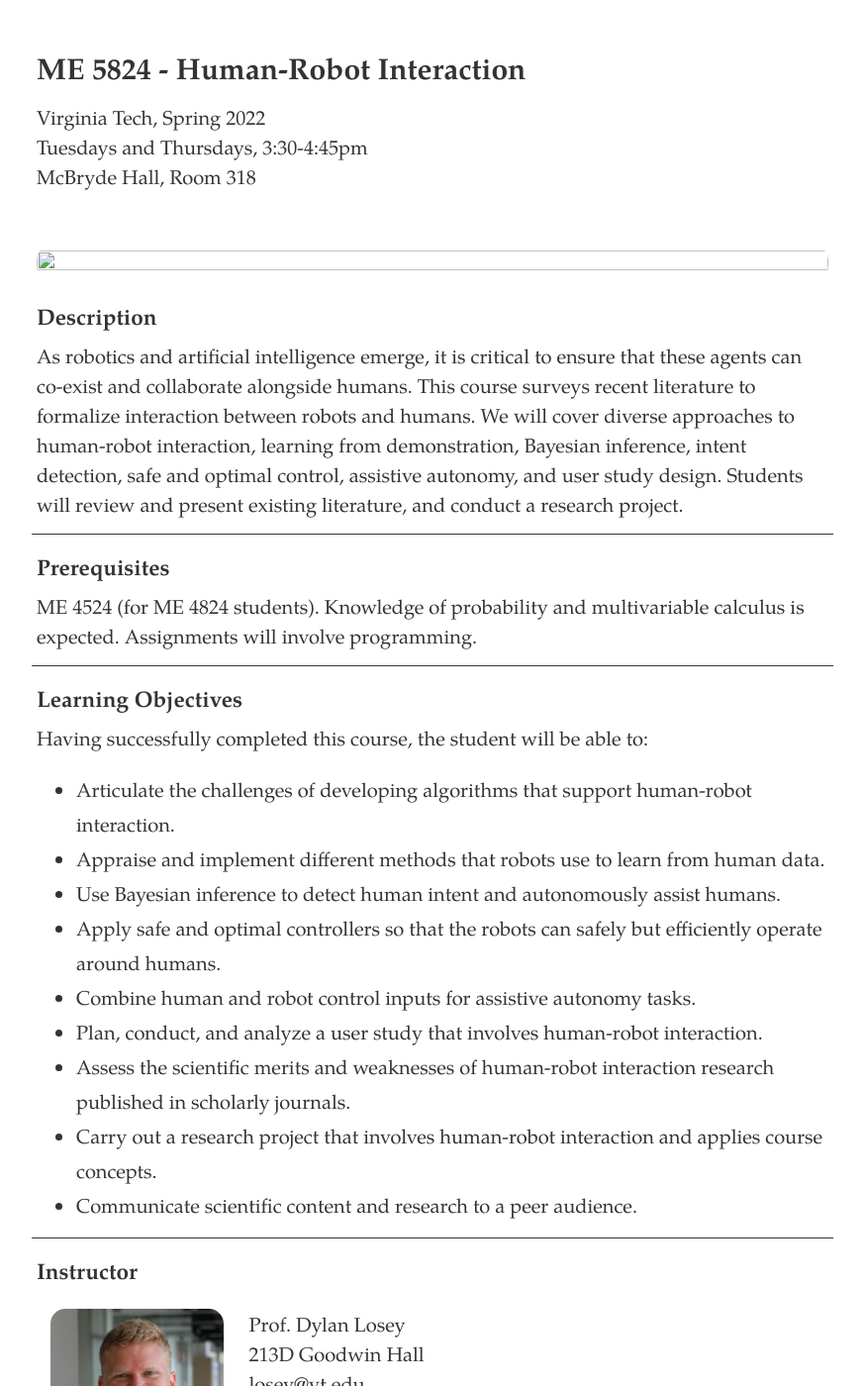
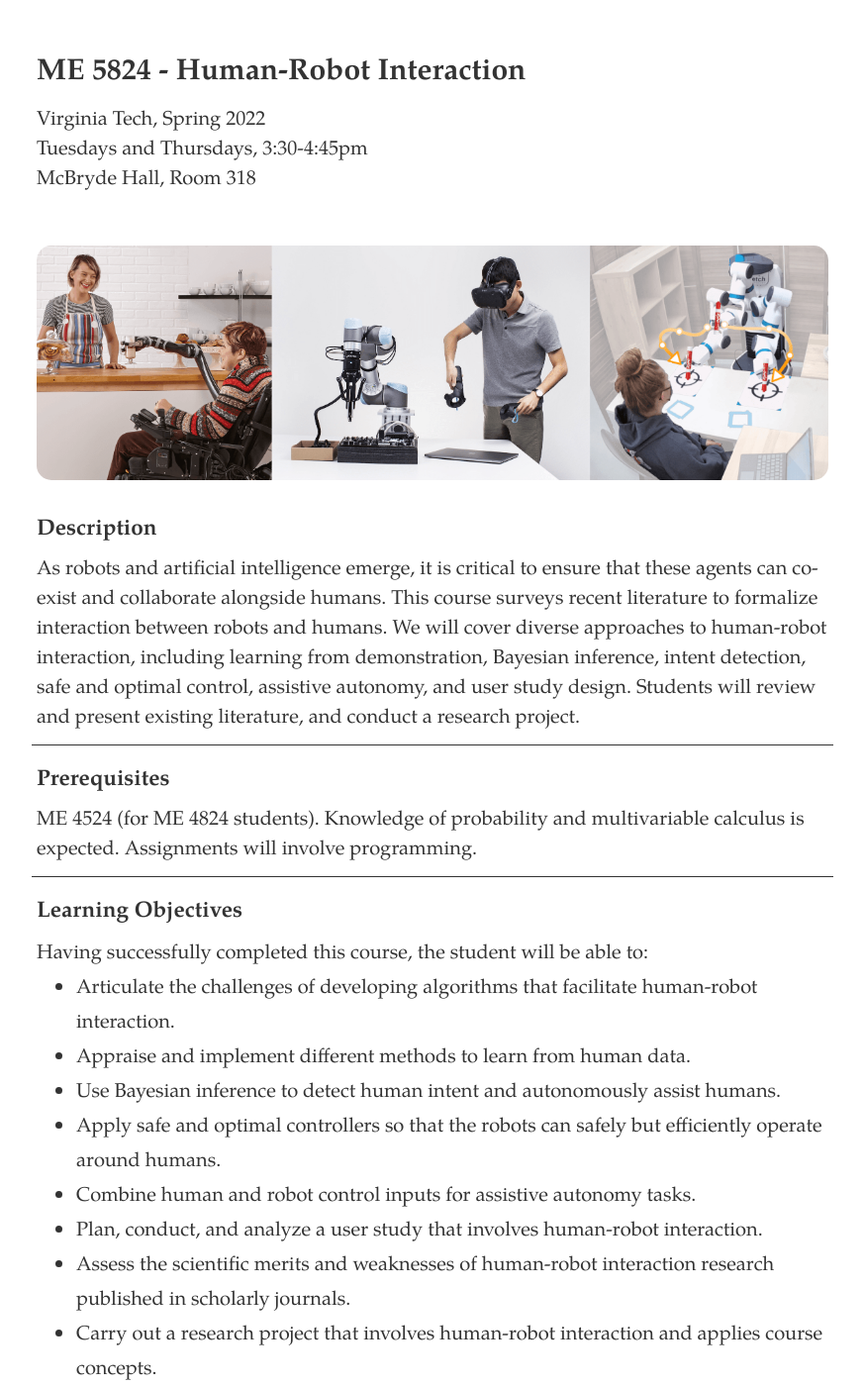
Before and after one commit to dylan-losey/dylan-losey.github.io, a Jekyll site: the page built from me5824-spring22.html, in a window 1280 px wide and 1400 px high. Shown: the whole window at 99% size, without its empty margins (203-1076 px from the left). Built offline with Jekyll 4.4.1, drawn with Linux system fonts in a browser that asks for light colours; nearby versions of some CDN libraries; some of the changed text lies outside the part shown.

Commit message:
adding spring course

```diff
--- a/me5824-spring22.html
+++ b/me5824-spring22.html
@@ -58,9 +58,9 @@ tags: me5824-spring2022
 
 <div>
   <h3>Description</h3>
-  <p>As robotics and artificial intelligence emerge, it is critical to ensure that these agents can co-exist and collaborate alongside humans.
+  <p>As robots and artificial intelligence emerge, it is critical to ensure that these agents can co-exist and collaborate alongside humans.
     This course surveys recent literature to formalize interaction between robots and humans.
-    We will cover diverse approaches to human-robot interaction, learning from demonstration, Bayesian inference, intent detection, safe and optimal control, assistive autonomy, and user study design.
+    We will cover diverse approaches to human-robot interaction, including learning from demonstration, Bayesian inference, intent detection, safe and optimal control, assistive autonomy, and user study design.
     Students will review and present existing literature, and conduct a research project.
   </p>
 </div>
@@ -74,10 +74,10 @@ tags: me5824-spring2022
 <hr>
 <div>
   <h3>Learning Objectives</h3>
-  <p>Having successfully completed this course, the student will be able to:</p>
+  Having successfully completed this course, the student will be able to:
   <ul>
-    <li>Articulate the challenges of developing algorithms that support human-robot interaction.</li>
-    <li>Appraise and implement different methods that robots use to learn from human data.</li>
+    <li>Articulate the challenges of developing algorithms that facilitate human-robot interaction.</li>
+    <li>Appraise and implement different methods to learn from human data.</li>
     <li>Use Bayesian inference to detect human intent and autonomously assist humans.</li>
     <li>Apply safe and optimal controllers so that the robots can safely but efficiently operate around humans.</li>
     <li>Combine human and robot control inputs for assistive autonomy tasks.</li>
@@ -113,7 +113,7 @@ tags: me5824-spring2022
   <h3>Textbooks</h3>
   <ul>
     <li><i>Artificial Intelligence: A Modern Approach</i> by Russell and Norvig, 2020. Download <a class="link" href="https://drive.google.com/file/d/1IROgJX9ukMIqqysIPEf9WHMDo6r79H7T/view?usp=sharing">here</a>.</li>
-    <li><i>Computational Human-Robot Interaction</i> by Thomaz, Hoffman, and Cakmak, 2016. Download <a class="link" href="https://drive.google.com/file/d/1DT0mz6uZQT3PVuwcL383XXATwzgL_w-_/view?usp=sharing">here</a>.</li>
+    <li><i>Computational Human-Robot Interaction</i> by Thomaz et al., 2016. Download <a class="link" href="https://drive.google.com/file/d/1DT0mz6uZQT3PVuwcL383XXATwzgL_w-_/view?usp=sharing">here</a>.</li>
   </ul>
 </div>
 
```
Also changed, not shown: images/me5824/front.png (added).
